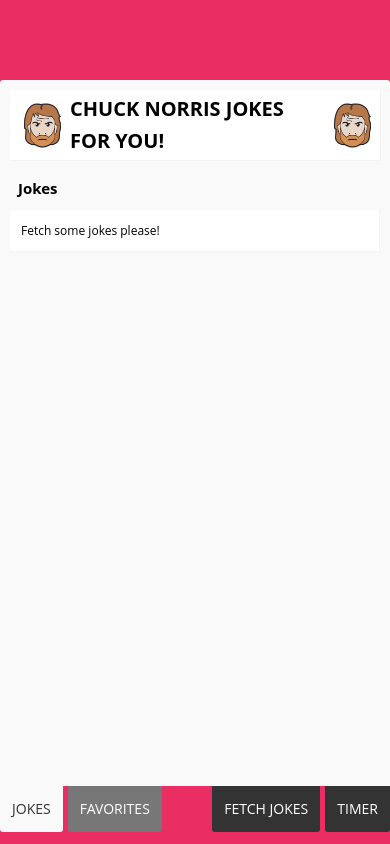
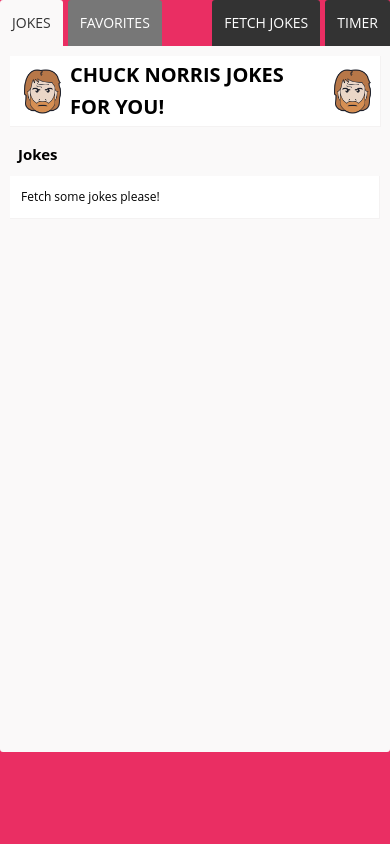
Before and after one commit to mrlnx/ChuckNorrisJokeApp, a React app: page / in a window 390 px wide. Built offline with nearby package versions, Linux system fonts and the light colour scheme.

Commit message:
Added media queries for responsive design

```diff
--- a/src/App.css
+++ b/src/App.css
@@ -16,17 +16,51 @@
 }
 
 .container {
+    display: flex;
+    flex-direction: column;
     max-width: 100rem;
-    margin: 8rem auto 0rem auto;
+    margin: 5rem auto 0rem auto;
+}
+
+@media only screen and (max-width: 768px) {
+    .container {
+        flex-direction: column;
+        max-width: 100rem;
+        margin: 0rem auto 0rem auto;
+    }
 }
 
 .content {
     background-color: #faf9f9;
     padding: 1rem;
-    border-top-left-radius: 3px;
-    border-top-right-radius: 3px;
+    border-radius: 3px 3px 0px 0px;
+    order: 0;
 }
 
+.footer {
+    display: flex;
+    order: 1;
+    justify-content: space-between;
+    max-width: 100rem;
+}
+
+
+@media only screen and (max-width: 768px) {
+
+    .content {
+        background-color: #faf9f9;
+        padding: 1rem;
+        border-radius: 0px 0px 3px 3px;
+        order: 1;
+    }
+
+    .footer {
+        display: flex;
+        justify-content: space-between;
+        max-width: 100rem;
+        order: 0;
+    }
+}
 
 /**
 
@@ -103,14 +137,6 @@
 */
 
 
-.footer {
-    display: flex;
-    justify-content: space-between;
-    max-width: 100rem;
-    margin: 0rem auto 0rem auto;
-
-}
-
 /**
 
     Tabs
@@ -133,10 +159,7 @@
     text-decoration: none;
     padding: 1.2rem;
     display: block;
-    border-bottom-left-radius: 3px;
-    border-bottom-right-radius: 3px;
-}
-
+    border-radius: 0px 0px 3px 3px;}
 
 .tab a:hover {
     color: #333;
@@ -150,10 +173,19 @@
     text-decoration: none;
     padding: 1.2rem;
     display: block;
-    border-bottom-left-radius: 3px;
-    border-bottom-right-radius: 3px;
+    border-radius: 0px 0px 3px 3px;
 }
 
+@media only screen and (max-width: 768px) {
+
+    .tab a {
+        border-radius: 3px 3px 0px 0px;
+    }
+
+    .tab .active {
+        border-radius: 3px 3px 0px 0px;
+    }
+}
 
 /**
     Buttons
@@ -175,8 +207,7 @@
     text-decoration: none;
     padding: 1.2rem;
     display: block;
-    border-bottom-left-radius: 3px;
-    border-bottom-right-radius: 3px;
+    border-radius: 0px 0px 3px 3px;
 }
 
 .button a:hover {
@@ -193,8 +224,18 @@
     color: #fff;
     text-decoration: none;
     display: block;
-    border-bottom-left-radius: 3px;
-    border-bottom-right-radius: 3px;
+    border-radius: 0px 0px 3px 3px;
+}
+
+@media only screen and (max-width: 768px) {
+
+    .button a {
+        border-radius: 3px 3px 0px 0px;
+    }
+
+    .button label {
+        border-radius: 3px 3px 0px 0px;
+    }
 }
 
 .button label:hover {
--- a/src/components/FavoritesList/FavoritesList.tsx
+++ b/src/components/FavoritesList/FavoritesList.tsx
@@ -13,7 +13,7 @@
                         <Favorite key={item.id} item={item} handleRemoveJoke={handleRemoveJoke} />
                     ))
                 ) : (
-                    <li>Add some jokes to favorites please</li>
+                    <li>Add some jokes to favorites please!</li>
                 )}
             </ul>
         </div>
```
